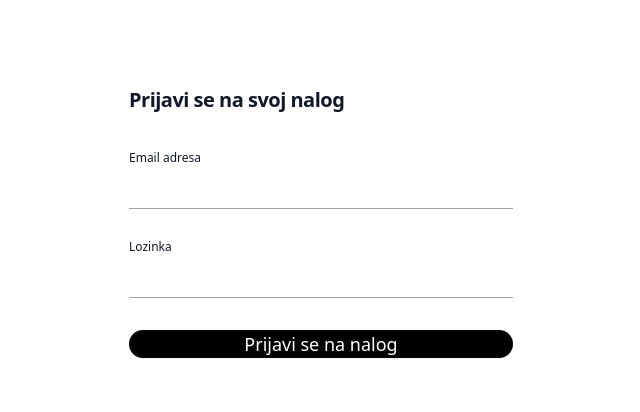
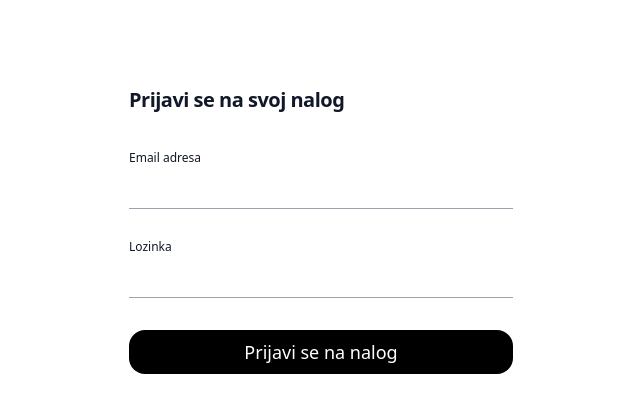
Before and after one commit to nemanja85/Builtt, a React (Vite) app: page /auth/login in a window 1280 px wide. Shown: the top 412 px of the page, without its empty margins (319-959 px from the left). Built offline with nearby package versions, Linux system fonts and the light colour scheme.

Commit message:
fix: Added hover effect on button in Login page

```diff
--- a/src/pages/auth/Login.tsx
+++ b/src/pages/auth/Login.tsx
@@ -68,7 +68,7 @@ export default function Login() {
           <div>
             <button
               type="submit"
-              className="flex w-full justify-center items-center rounded-2xl bg-black px-3 py-1.5 text-lg leading-4 text-white shadow-sm"
+              className="flex w-full justify-center items-center h-11 rounded-2xl  text-white bg-black py-1.5 text-lg leading-4 hover:text-black hover:bg-white hover:border hover:border-black"
             >
               Prijavi se na nalog
             </button>
```
